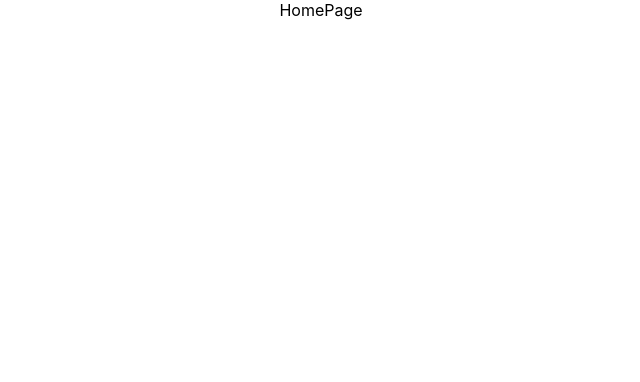
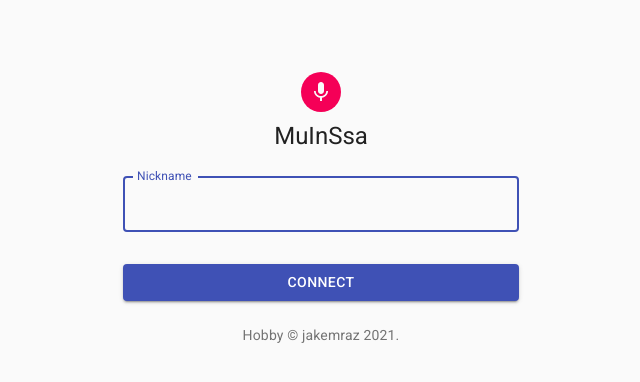
Before and after one commit to serithemage/muinssa-front, a React (Create React App) app: page / in a window 1280 px wide. Shown: the top 382 px of the page, without its empty margins (319-959 px from the left). Built offline with nearby package versions, Linux system fonts and the light colour scheme.

Commit message:
add nickname input page

```diff
--- a/src/components/HomePage.jsx
+++ b/src/components/HomePage.jsx
@@ -1,9 +1,88 @@
 import React from 'react';
+import Avatar from '@material-ui/core/Avatar';
+import Button from '@material-ui/core/Button';
+import CssBaseline from '@material-ui/core/CssBaseline';
+import TextField from '@material-ui/core/TextField';
+import FormControlLabel from '@material-ui/core/FormControlLabel';
+import Checkbox from '@material-ui/core/Checkbox';
+import Link from '@material-ui/core/Link';
+import Grid from '@material-ui/core/Grid';
+import Box from '@material-ui/core/Box';
+import MicIcon from '@material-ui/icons/Mic';
+import Typography from '@material-ui/core/Typography';
+import { makeStyles } from '@material-ui/core/styles';
+import Container from '@material-ui/core/Container';
+
+function Copyright() {
+  return (
+    <Typography variant="body2" color="textSecondary" align="center">
+      {'Hobby © '}
+      <Link color="inherit" href="https://github.com/jakemraz">
+        jakemraz
+      </Link>{' '}
+      {new Date().getFullYear()}
+      {'.'}
+    </Typography>
+  );
+}
+
+const useStyles = makeStyles((theme) => ({
+  paper: {
+    marginTop: theme.spacing(8),
+    display: 'flex',
+    flexDirection: 'column',
+    alignItems: 'center',
+  },
+  avatar: {
+    margin: theme.spacing(1),
+    backgroundColor: theme.palette.secondary.main,
+  },
+  form: {
+    width: '100%', // Fix IE 11 issue.
+    marginTop: theme.spacing(1),
+  },
+  submit: {
+    margin: theme.spacing(3, 0, 2),
+  },
+}));
 
 export default function HomePage() {
-	return (
-		<div>
-			HomePage
-		</div>
-	);
+  const classes = useStyles();
+
+  return (
+    <Container component="main" maxWidth="xs">
+      <CssBaseline />
+      <div className={classes.paper}>
+        <Avatar className={classes.avatar}>
+          <MicIcon />
+        </Avatar>
+        <Typography component="h1" variant="h5">
+          MuInSsa
+        </Typography>
+        <form className={classes.form} noValidate>
+          <TextField
+            variant="outlined"
+            margin="normal"
+            fullWidth
+            id="nickname"
+            label="Nickname"
+            name="nickname"
+            autoFocus
+          />
+          <Button
+            type="submit"
+            fullWidth
+            variant="contained"
+            color="primary"
+            className={classes.submit}
+          >
+            Connect
+          </Button>
+        </form>
+      </div>
+      <Box mt={1}>
+        <Copyright />
+      </Box>
+    </Container>
+  );
 }
```
Also changed, not shown: 1 other file (tests, documents, lock files or other folders).
